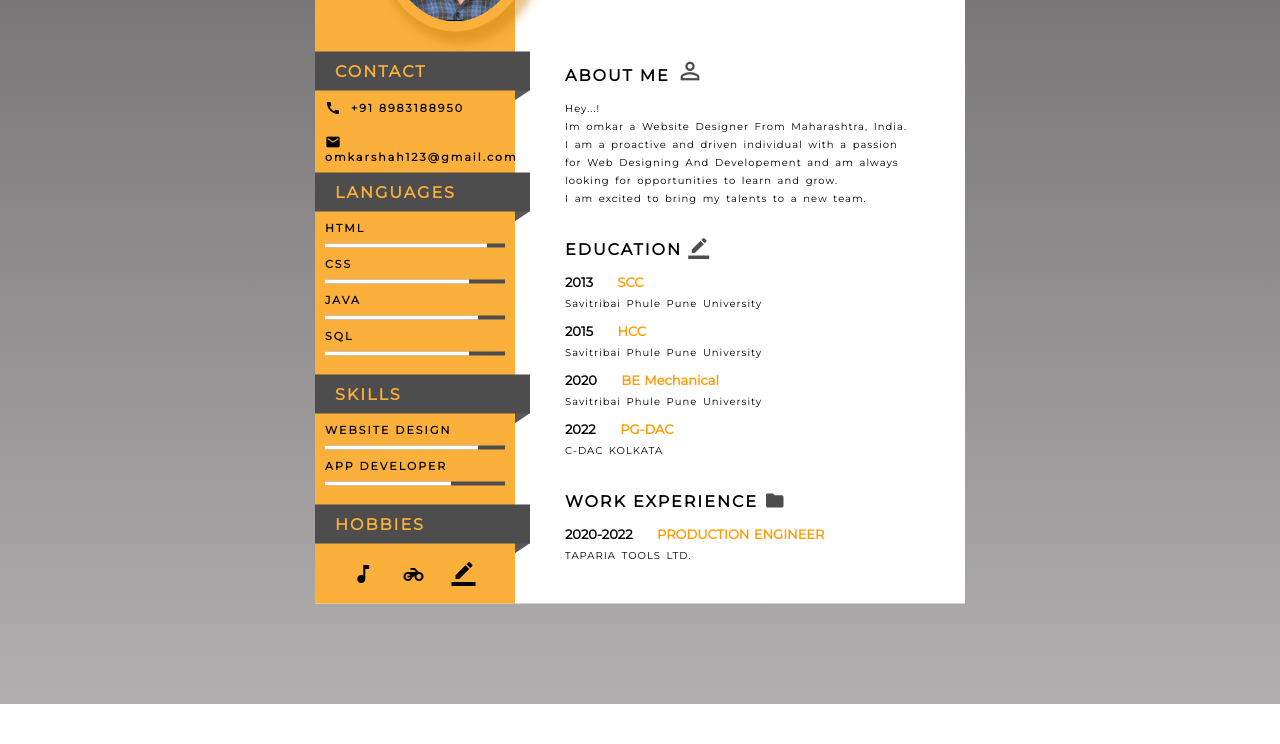
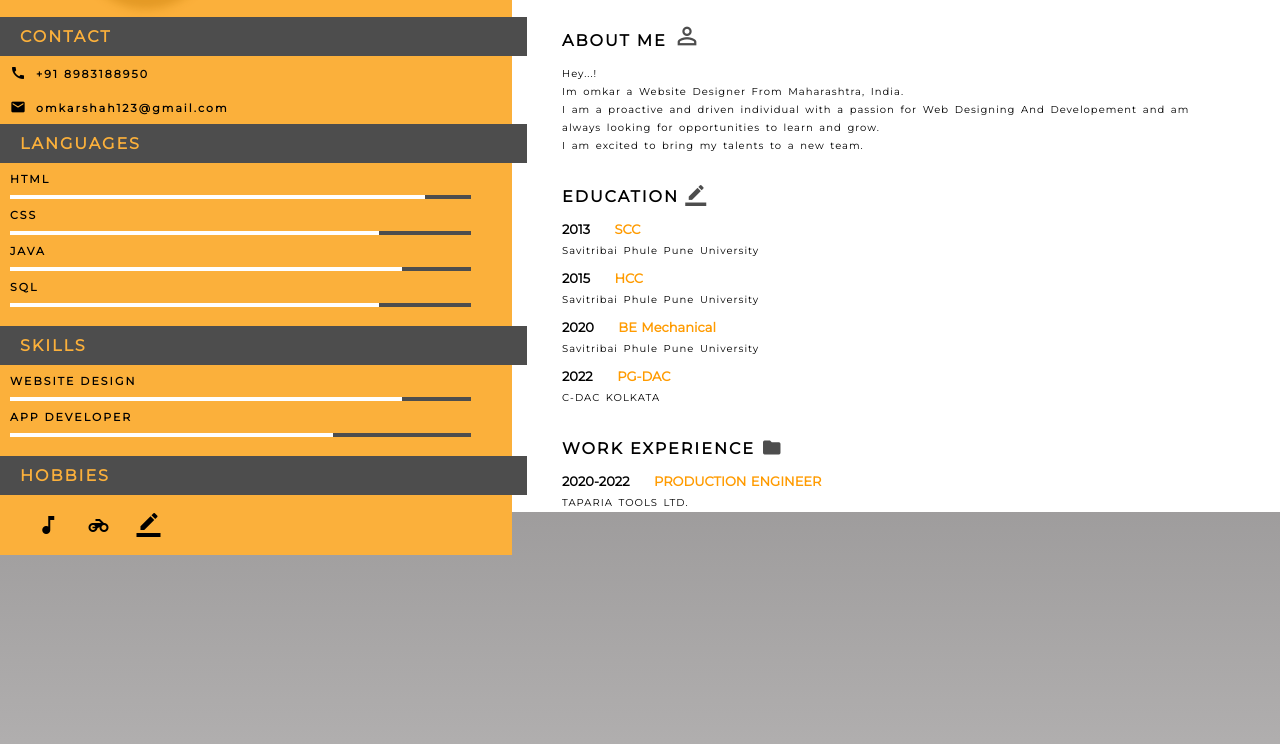
Before and after one commit to omkar-shah/OmkarCv, a plain HTML site: page index.html in a window 1280 px wide. Shown: the part 272-1016 px from the top of the page. Before the commit the page ends 976 px from the top, so only its background shows below. Drawn offline with Linux system fonts and the light colour scheme.

Commit message:
Update style.css

```diff
--- a/style.css
+++ b/style.css
@@ -1,4 +1,12 @@
 @import url('https://fonts.googleapis.com/css2?family=Montserrat&display=swap');
+:root {
+    --background: #c3c0ba;
+    --white: #fff;
+    --one: #c3266f;
+    --two: #743578;
+    --black: #54585d;
+    --process: #a5a5a5;
+}
 body{
 	background-image: linear-gradient(#636162, #b1afaf);
 	height: 122vh;
@@ -9,22 +17,22 @@ body{
 	margin: 0px; padding: 0px; font-family: 'Montserrat', sans-serif;
 }
 .main{
-	background-color: white;
-	height: auto;
-	width: 650px;
-	position: absolute;
-	transform: translate(-50%, -50%);
-	left: 50%;
-	top: 60%;
+	width: auto;
+    height: auto;
+    background: linear-gradient(var(--one), var(--two));
+    margin: 50px auto;
+    box-shadow: 5px 5px 5px 5px #e0ed2ae8;
 }
 .left{
 	background-color: #fbb03b;
-	width: 200px;
-	height: 100%;
+	width: 40%;
+	height: auto;
 	float: left;
 }
 .right{
-	width: 450px;
+	width: 60%;
+	background-color: var(--white);
+	height: auto;
 	float: left;
 }
 .profile-img{
```
